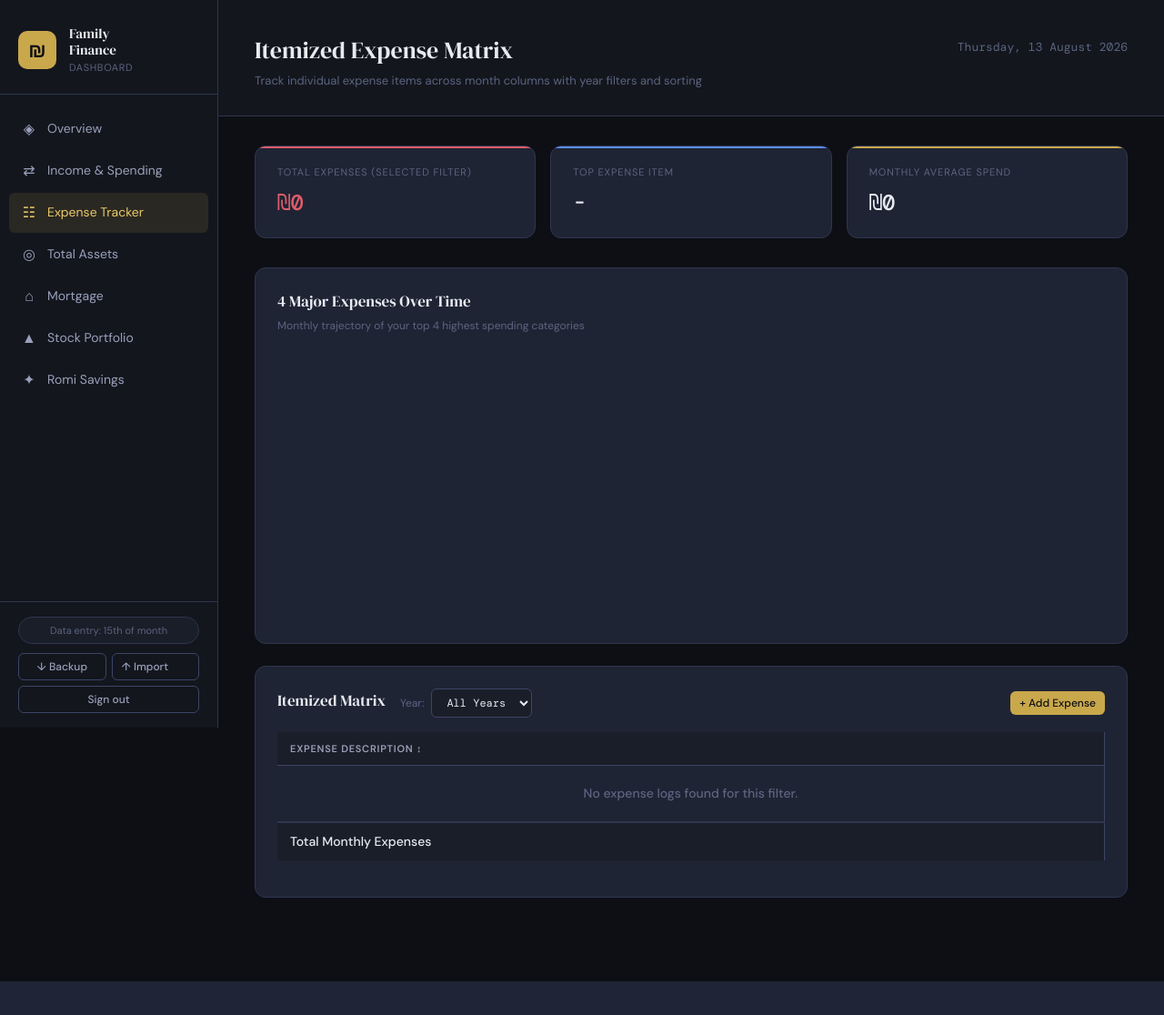
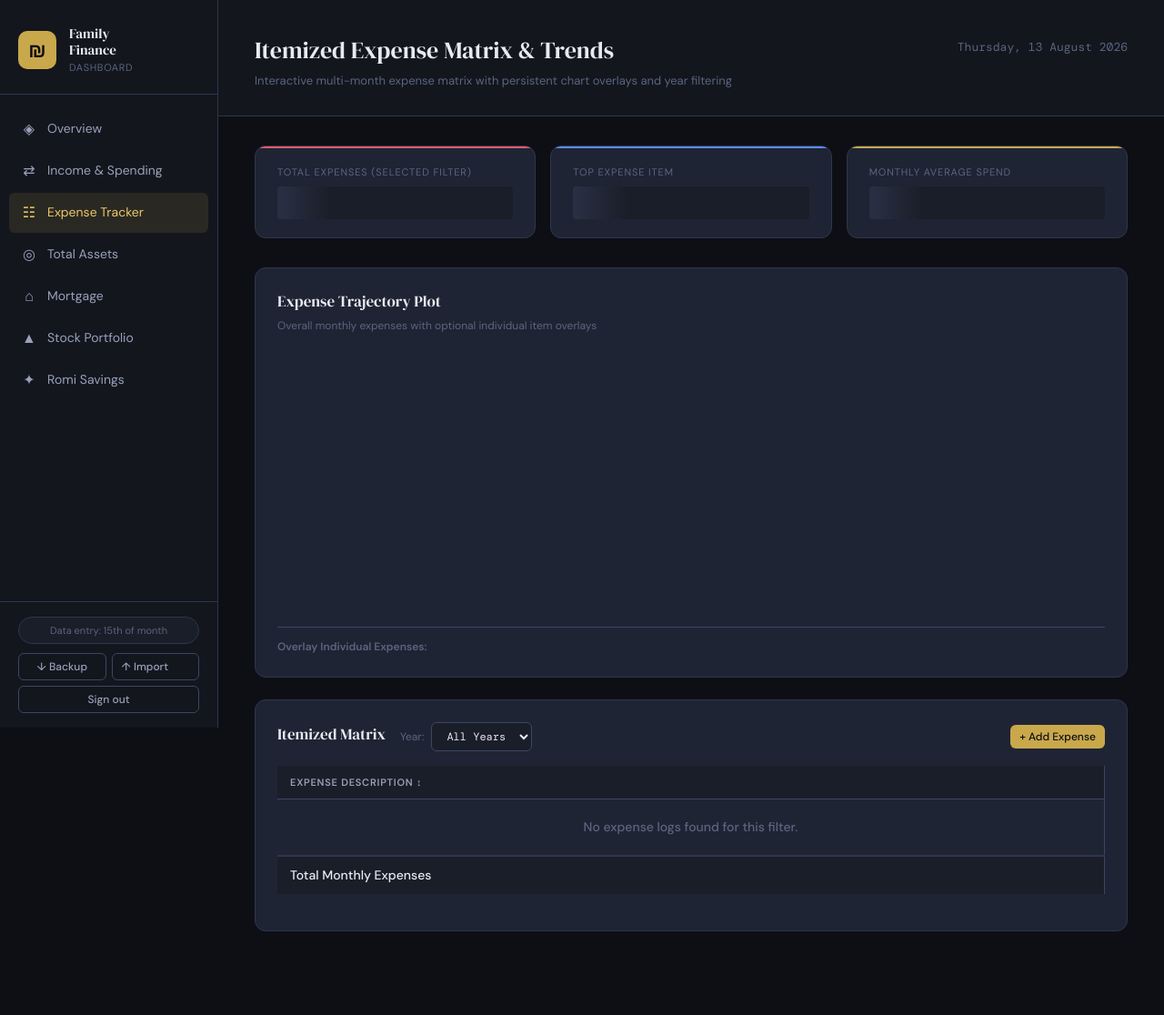
Before and after one commit to avivmesh-cpu/Family-Finance, a Flask app: page /expense-tracker in a window 1280 px wide. Shown: the whole page at 91% size. Before the commit the page ends 1079 px from the top, so only its background shows below. Run offline with Flask 3, Linux system fonts and the light colour scheme; data that the repository does not hold is empty; a map, chart or similar area stays blank.

Commit message:
Update expense_tracker.html

```diff
--- a/templates/expense_tracker.html
+++ b/templates/expense_tracker.html
@@ -1,7 +1,7 @@
 {% extends "base.html" %}
 {% block title %}Itemized Expense Matrix{% endblock %}
-{% block page_title %}Itemized Expense Matrix{% endblock %}
-{% block page_subtitle %}Track individual expense items across month columns with year filters and sorting{% endblock %}
+{% block page_title %}Itemized Expense Matrix & Trends{% endblock %}
+{% block page_subtitle %}Interactive multi-month expense matrix with persistent chart overlays and year filtering{% endblock %}
 
 {% block content %}
 <style>
@@ -24,6 +24,11 @@
   .toolbar { display: flex; justify-content: space-between; margin-bottom: 16px; align-items: center; flex-wrap: wrap; gap: 12px; }
   .filter-group { display: flex; align-items: center; gap: 8px; }
   .filter-group select { padding: 6px 12px; background: var(--bg3); border: 1px solid var(--border2); border-radius: var(--radius-sm); color: var(--text); font-family: 'DM Mono', monospace; font-size: 12px; }
+
+  /* Chart Overlay Toggles */
+  .chart-toggles { display: flex; flex-wrap: wrap; gap: 12px; margin-top: 14px; padding-top: 12px; border-top: 1px solid var(--border2); align-items: center; }
+  .chart-toggle-item { display: flex; align-items: center; gap: 6px; font-size: 12px; color: var(--text2); cursor: pointer; user-select: none; background: var(--bg3); padding: 4px 10px; border-radius: 4px; border: 1px solid var(--border2); }
+  .chart-toggle-item input { accent-color: var(--accent); cursor: pointer; }
 
   .skeleton {
     background: linear-gradient(90deg, var(--bg3) 25%, var(--border2) 50%, var(--bg3) 75%);
@@ -55,16 +60,21 @@
     <div class="kpi-card"><div class="kpi-label">Monthly Average Spend</div><div class="kpi-value skeleton" id="kpi-avg-exp">₪0</div></div>
   </div>
 
-  <!-- Chart for 4 Major Expenses Over Time -->
+  <!-- Interactive Plot Card -->
   <div class="card mb-24">
-    <div class="toolbar">
+    <div class="toolbar" style="margin-bottom: 8px;">
       <div>
-        <div class="card-title">4 Major Expenses Over Time</div>
-        <div class="card-subtitle">Monthly trajectory of your top 4 highest spending categories</div>
+        <div class="card-title">Expense Trajectory Plot</div>
+        <div class="card-subtitle">Overall monthly expenses with optional individual item overlays</div>
       </div>
     </div>
     <div style="height: 300px; position: relative;">
-      <canvas id="major-expenses-chart"></canvas>
+      <canvas id="expense-plot"></canvas>
+    </div>
+    <!-- Checkbox toggles for adding individual expenses to plot -->
+    <div class="chart-toggles" id="chart-toggles-box">
+      <span style="font-size: 12px; font-weight: 600; color: var(--text3);">Overlay Individual Expenses:</span>
+      <!-- Injected dynamically -->
     </div>
   </div>
 
@@ -74,7 +84,7 @@
       <div class="filter-group">
         <div class="card-title" style="margin-right: 8px;">Itemized Matrix</div>
         <label style="font-size: 12px; color: var(--text3);">Year:</label>
-        <select id="year-filter" onchange="processExpenseMatrix()">
+        <select id="year-filter" onchange="onYearFilterChange()">
           <option value="ALL">All Years</option>
         </select>
       </div>
@@ -85,7 +95,7 @@
       <table class="matrix-table">
         <thead>
           <tr id="matrix-head-row">
-            <th style="width: 220px;" onclick="sortTable('description')">Expense Description ↕</th>
+            <th style="width: 250px;" onclick="sortTable('description')">Expense Description ↕</th>
           </tr>
         </thead>
         <tbody id="matrix-body-rows">
@@ -147,23 +157,11 @@
 <script src="https://cdn.jsdelivr.net/npm/chart.js"></script>
 <script>
 let allTransactions = [];
-let majorChart = null;
+let expenseChart = null;
 let currentSortCol = 'total';
 let currentSortAsc = false;
 
-const CATEGORY_NAMES = {
-  'mortgage': 'Mortgage',
-  'restaurants': 'Restaurants',
-  'food': 'Supermarket',
-  'housing': 'Housing',
-  'utilities': 'Utilities',
-  'transport': 'Transport',
-  'entertainment': 'Entertainment',
-  'shopping': 'Shopping',
-  'other_expense': 'Other'
-};
-
-const COLOR_PALETTE = ['#e05c6a', '#5b8df6', '#4caf88', '#c9a84c', '#9b7cf8', '#4cc9c9', '#f08c4b', '#e87dbd'];
+const COLOR_PALETTE = ['#5b8df6', '#4caf88', '#c9a84c', '#9b7cf8', '#4cc9c9', '#f08c4b', '#e87dbd', '#7dc8e8'];
 
 const fmtMoney = (n) => '₪' + new Intl.NumberFormat('en-US', {maximumFractionDigits: 0}).format(n);
 
@@ -177,6 +175,13 @@ async function initPage() {
   const now = new Date();
   document.getElementById('tx-year').value = now.getFullYear();
   document.getElementById('tx-month').value = now.getMonth() + 1;
+
+  // Restore saved year preference from LocalStorage if available
+  const savedYear = localStorage.getItem('expense_tracker_year');
+  if (savedYear) {
+    const select = document.getElementById('year-filter');
+    select.value = savedYear;
+  }
 
   await loadTransactions();
 }
@@ -202,15 +207,27 @@ function populateYearDropdown() {
   sortedYears.forEach(y => {
     select.innerHTML += `<option value="${y}">${y}</option>`;
   });
+
   if (sortedYears.includes(parseInt(currentVal)) || currentVal === 'ALL') {
     select.value = currentVal;
+  } else {
+    // Check localStorage again
+    const savedYear = localStorage.getItem('expense_tracker_year');
+    if (savedYear && (sortedYears.includes(parseInt(savedYear)) || savedYear === 'ALL')) {
+      select.value = savedYear;
     }
+  }
+}
+
+function onYearFilterChange() {
+  const selectVal = document.getElementById('year-filter').value;
+  localStorage.setItem('expense_tracker_year', selectVal);
+  processExpenseMatrix();
 }
 
 function processExpenseMatrix() {
   const selectedYear = document.getElementById('year-filter').value;
 
-  // Filter expenses based on year selection
   let expenses = allTransactions.filter(t => !t.type.startsWith('income'));
   if (selectedYear !== 'ALL') {
     expenses = expenses.filter(t => t.year.toString() === selectedYear);
@@ -221,6 +238,7 @@ function processExpenseMatrix() {
     document.getElementById('kpi-total-exp').textContent = fmtMoney(0);
     document.getElementById('kpi-top-item').textContent = '-';
     document.getElementById('kpi-avg-exp').textContent = fmtMoney(0);
+    renderPlot([], [], {});
     document.querySelectorAll('.skeleton').forEach(el => el.classList.remove('skeleton'));
     return;
   }
@@ -243,7 +261,6 @@ function processExpenseMatrix() {
     if (!itemMatrix[rowKey]) {
       itemMatrix[rowKey] = {
         description: cleanDesc,
-        type: t.type,
         months: {},
         total: 0
       };
@@ -267,8 +284,8 @@ function processExpenseMatrix() {
   // 4. Render Matrix Table
   renderItemizedMatrixTable(rowKeys, sortedMonths, itemMatrix);
 
-  // 5. Render Major Expenses Chart
-  renderMajorExpensesChart(allTransactions, sortedMonths);
+  // 5. Render Chart & Checkboxes
+  renderChartControlsAndPlot(rowKeys, sortedMonths, itemMatrix, expenses);
 
   document.querySelectorAll('.skeleton').forEach(el => el.classList.remove('skeleton'));
 }
@@ -336,47 +353,118 @@ function renderItemizedMatrixTable(rowKeys, months, itemMatrix) {
   footRow.innerHTML += `<td style="color:var(--red); font-size:14px;">${fmtMoney(grandTotal)}</td>`;
 }
 
-function renderMajorExpensesChart(transactions, months) {
-  const expenses = transactions.filter(t => !t.type.startsWith('income'));
-  const catMatrix = {};
-  const catTotals = {};
+function renderChartControlsAndPlot(rowKeys, months, itemMatrix, expenses) {
+  const togglesBox = document.getElementById('chart-toggles-box');
 
+  // Retrieve saved chart item selections from LocalStorage
+  let savedSelectedItems = [];
+  try {
+    const raw = localStorage.getItem('expense_tracker_chart_items');
+    if (raw) savedSelectedItems = JSON.parse(raw);
+  } catch(e) {}
+
+  // Re-build checkbox toggles
+  togglesBox.innerHTML = '<span style="font-size: 12px; font-weight: 600; color: var(--text3);">Overlay Individual Expenses:</span>';
+
+  rowKeys.forEach((rowKey, idx) => {
+    const item = itemMatrix[rowKey];
+    const isChecked = savedSelectedItems.includes(rowKey) ? 'checked' : '';
+
+    togglesBox.innerHTML += `
+      <label class="chart-toggle-item">
+        <input type="checkbox" value="${rowKey}" ${isChecked} onchange="onChartToggleChange()" />
+        ${item.description}
+      </label>
+    `;
+  });
+
+  updatePlot(months, itemMatrix);
+}
+
+function onChartToggleChange() {
+  const checkboxes = document.querySelectorAll('#chart-toggles-box input[type="checkbox"]');
+  const selected = [];
+  checkboxes.forEach(cb => {
+    if (cb.checked) selected.push(cb.value);
+  });
+  localStorage.setItem('expense_tracker_chart_items', JSON.stringify(selected));
+
+  // Re-render plot with current months & matrix
+  const selectedYear = document.getElementById('year-filter').value;
+  let expenses = allTransactions.filter(t => !t.type.startsWith('income'));
+  if (selectedYear !== 'ALL') expenses = expenses.filter(t => t.year.toString() === selectedYear);
+
+  const monthSet = new Set();
+  expenses.forEach(t => monthSet.add(`${t.year}-${String(t.month).padStart(2, '0')}`));
+  const sortedMonths = Array.from(monthSet).sort();
+
+  const itemMatrix = {};
   expenses.forEach(t => {
+    const cleanDesc = cleanDescription(t.description);
+    const rowKey = cleanDesc.toLowerCase();
     const mKey = `${t.year}-${String(t.month).padStart(2, '0')}`;
     const amt = parseFloat(t.amount) || 0;
-    if (!catMatrix[t.type]) catMatrix[t.type] = {};
-    catMatrix[t.type][mKey] = (catMatrix[t.type][mKey] || 0) + amt;
-    catTotals[t.type] = (catTotals[t.type] || 0) + amt;
+    if (!itemMatrix[rowKey]) itemMatrix[rowKey] = { description: cleanDesc, months: {}, total: 0 };
+    itemMatrix[rowKey].months[mKey] = (itemMatrix[rowKey].months[mKey] || 0) + amt;
+    itemMatrix[rowKey].total += amt;
   });
 
-  const sortedCats = Object.keys(catTotals).sort((a,b) => catTotals[b] - catTotals[a]);
-  const top4 = sortedCats.slice(0, 4);
+  updatePlot(sortedMonths, itemMatrix);
+}
 
-  const datasets = top4.map((catKey, idx) => {
-    const color = COLOR_PALETTE[idx % COLOR_PALETTE.length];
-    const catName = CATEGORY_NAMES[catKey] || catKey;
-    const dataPoints = months.map(m => catMatrix[catKey]?.[m] || 0);
+function updatePlot(months, itemMatrix) {
+  // 1. Overall Expenses Dataset (Primary Line)
+  const overallData = months.map(m => {
+    let sum = 0;
+    for (let rK in itemMatrix) {
+      sum += itemMatrix[rK].months[m] || 0;
+    }
+    return sum;
+  });
 
-    return {
-      label: catName,
+  const datasets = [{
+    label: 'Overall Expenses',
+    data: overallData,
+    borderColor: '#e05c6a',
+    backgroundColor: 'rgba(224,92,106,0.1)',
+    borderWidth: 3,
+    fill: true,
+    tension: 0.2,
+    pointRadius: 4,
+    pointHoverRadius: 7
+  }];
+
+  // 2. Add checked individual expense items
+  const checkboxes = document.querySelectorAll('#chart-toggles-box input[type="checkbox"]');
+  let colorIdx = 0;
+  checkboxes.forEach(cb => {
+    if (cb.checked && itemMatrix[cb.value]) {
+      const item = itemMatrix[cb.value];
+      const color = COLOR_PALETTE[colorIdx % COLOR_PALETTE.length];
+      colorIdx++;
+
+      const dataPoints = months.map(m => item.months[m] || 0);
+      datasets.push({
+        label: item.description,
         data: dataPoints,
         borderColor: color,
         backgroundColor: color + '22',
         borderWidth: 2,
         fill: false,
         tension: 0.2,
-      pointRadius: 4,
-      pointHoverRadius: 7
-    };
+        pointRadius: 3,
+        pointHoverRadius: 6
+      });
+    }
   });
 
-  const ctx = document.getElementById('major-expenses-chart').getContext('2d');
-  if (majorChart) {
-    majorChart.data.labels = months;
-    majorChart.data.datasets = datasets;
-    majorChart.update();
+  const ctx = document.getElementById('expense-plot').getContext('2d');
+  if (expenseChart) {
+    expenseChart.data.labels = months;
+    expenseChart.data.datasets = datasets;
+    expenseChart.update();
   } else {
-    majorChart = new Chart(ctx, {
+    expenseChart = new Chart(ctx, {
       type: 'line',
       data: { labels: months, datasets: datasets },
       options: {
```
Lines whose indentation alone changed are shown as unchanged.
